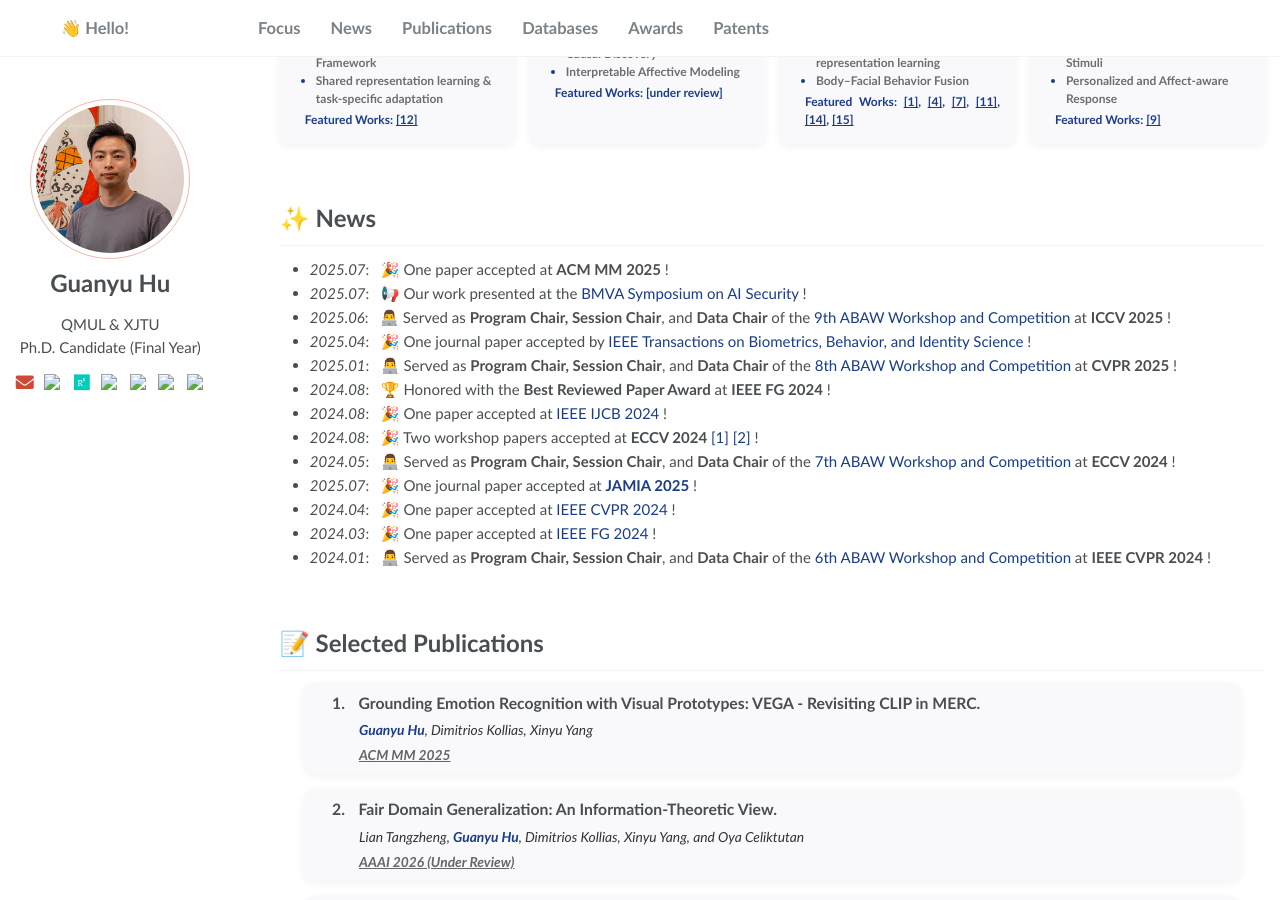
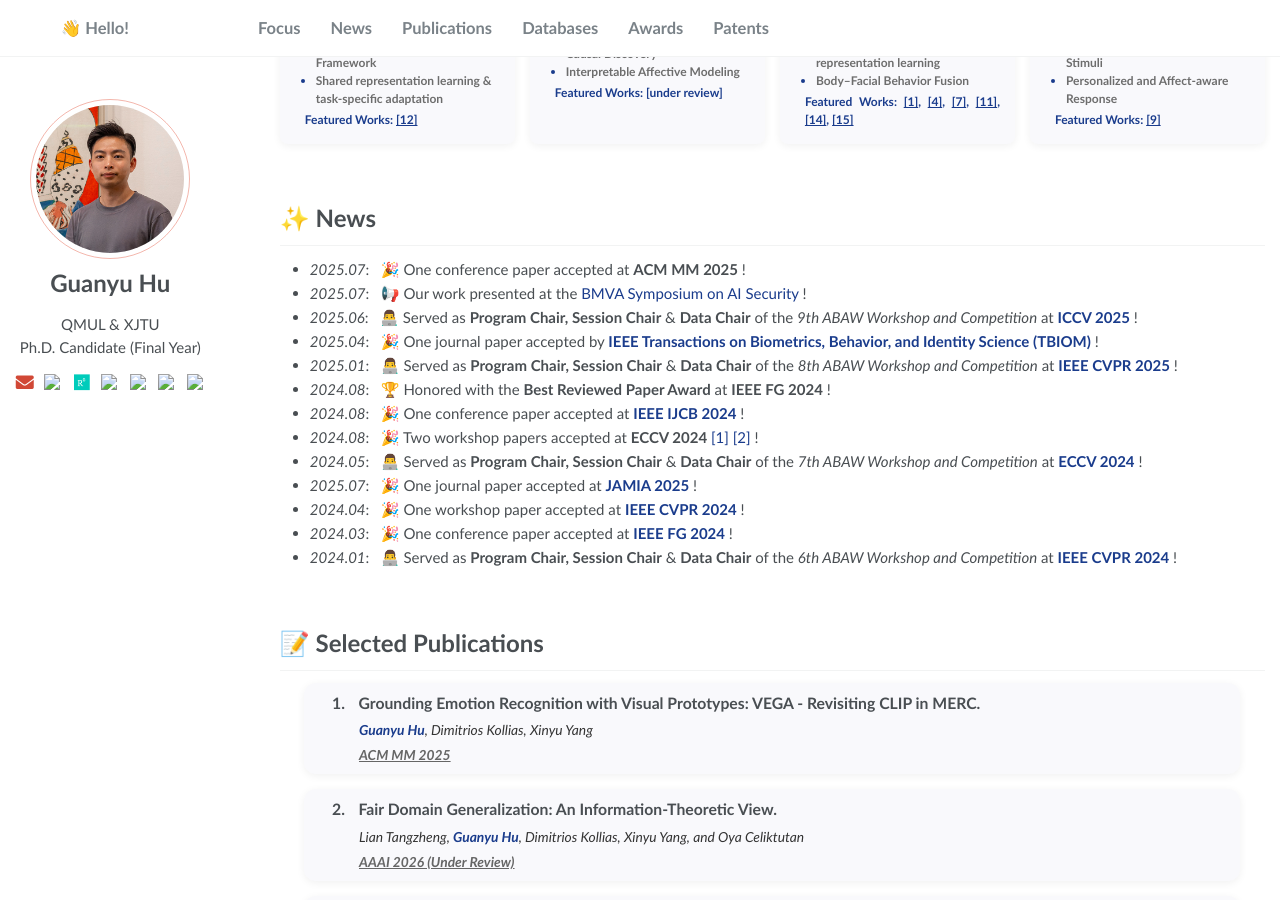
Before and after one commit to imhgy/imhgy.github.io, a Jekyll site: the page built from _pages/about.md, in a window 1280 px wide and 900 px high, scrolled down 696 px. Built offline with Jekyll 4.4.1, drawn with Linux system fonts in a browser that asks for light colours.

Commit message:
Initial commit

```diff
--- a/_pages/about.md
+++ b/_pages/about.md
@@ -226,27 +226,27 @@ Mary University of London_, under the supervision of Prof. [Dimitrios Kollias](h
 
 # ✨ News
 
-- *2025.07*: &nbsp; 🎉 One paper accepted at **ACM MM 2025** !
+- *2025.07*: &nbsp; 🎉 One conference paper accepted at **ACM MM 2025** !
 - *2025.07*: &nbsp; 📢 Our work presented at
   the [BMVA Symposium on AI Security](https://www.bmva.org/meetings/25-07-16-AISecurity.html) !
-- *2025.06*: &nbsp; 👨‍💻 Served as **Program Chair, Session Chair**, and **Data Chair** of
-  the [9th ABAW Workshop and Competition](https://affective-behavior-analysis-in-the-wild.github.io/9th/) at **ICCV 2025** !
+- *2025.06*: &nbsp; 👨‍💻 Served as **Program Chair, Session Chair** & **Data Chair** of
+  the _9th ABAW Workshop and Competition_ at **[ICCV 2025](https://affective-behavior-analysis-in-the-wild.github.io/9th/)** !
 - *2025.04*: &nbsp; 🎉 One journal paper accepted
-  by [IEEE Transactions on Biometrics, Behavior, and Identity Science](https://ieeexplore.ieee.org/abstract/document/10919136) !
-- *2025.01*: &nbsp; 👨‍💻 Served as **Program Chair, Session Chair**, and **Data Chair** of
-  the [8th ABAW Workshop and Competition](https://affective-behavior-analysis-in-the-wild.github.io/8th/index.html) at **CVPR 2025** !
+  by [**IEEE Transactions on Biometrics, Behavior, and Identity Science (TBIOM)**](https://ieeexplore.ieee.org/abstract/document/10919136) !
+- *2025.01*: &nbsp; 👨‍💻 Served as **Program Chair, Session Chair** & **Data Chair** of
+  the _8th ABAW Workshop and Competition_ at **[IEEE CVPR 2025](https://affective-behavior-analysis-in-the-wild.github.io/8th/index.html)** !
 - *2024.08*: &nbsp; 🏆 Honored with the **Best Reviewed Paper Award** at **IEEE FG 2024** !
-- *2024.08*: &nbsp; 🎉 One paper accepted at [IEEE IJCB 2024](https://ieeexplore.ieee.org/document/10744499) !
+- *2024.08*: &nbsp; 🎉 One conference paper accepted at [**IEEE IJCB 2024**](https://ieeexplore.ieee.org/document/10744499) !
 - *2024.08*: &nbsp; 🎉 Two workshop papers accepted at **ECCV 2024**
   [[1]](https://dl.acm.org/doi/10.1007/978-3-031-91581-9_3) [[2]](https://dl.acm.org/doi/10.1007/978-3-031-91581-9_1) !
-- *2024.05*: &nbsp; 👨‍💻 Served as **Program Chair, Session Chair**, and **Data Chair** of
-  the [7th ABAW Workshop and Competition](https://affective-behavior-analysis-in-the-wild.github.io/7th/index.html) at **ECCV 2024** !
+- *2024.05*: &nbsp; 👨‍💻 Served as **Program Chair, Session Chair** & **Data Chair** of
+  the _7th ABAW Workshop and Competition_ at **[ECCV 2024](https://affective-behavior-analysis-in-the-wild.github.io/7th/index.html)** !
 - *2025.07*: &nbsp; 🎉 One journal paper accepted at **[JAMIA 2025](https://academic.oup.com/jamia/article/31/11/2749/7755392)** !
-- *2024.04*: &nbsp; 🎉 One paper accepted
-  at [IEEE CVPR 2024](https://openaccess.thecvf.com/content/CVPR2024W/ABAW/html/Kollias_The_6th_Affective_Behavior_Analysis_In-the-wild_ABAW_Competition_CVPRW_2024_paper.html) !
-- *2024.03*: &nbsp; 🎉 One paper accepted at [IEEE FG 2024](https://ieeexplore.ieee.org/document/10582033) !
-- *2024.01*: &nbsp; 👨‍💻 Served as **Program Chair, Session Chair**, and **Data Chair** of the [6th ABAW Workshop and Competition](https://affective-behavior-analysis-in-the-wild.github.io/6th/) at
-  **IEEE CVPR 2024** !
+- *2024.04*: &nbsp; 🎉 One workshop paper accepted
+  at [**IEEE CVPR 2024**](https://openaccess.thecvf.com/content/CVPR2024W/ABAW/html/Kollias_The_6th_Affective_Behavior_Analysis_In-the-wild_ABAW_Competition_CVPRW_2024_paper.html) !
+- *2024.03*: &nbsp; 🎉 One conference paper accepted at [**IEEE FG 2024**](https://ieeexplore.ieee.org/document/10582033) !
+- *2024.01*: &nbsp; 👨‍💻 Served as **Program Chair, Session Chair** & **Data Chair** of the _6th ABAW Workshop and Competition_ at
+  **[IEEE CVPR 2024](https://affective-behavior-analysis-in-the-wild.github.io/6th/)** !
 
 # 📝 Selected Publications
 
```
Also changed, not shown: 1 other file.
